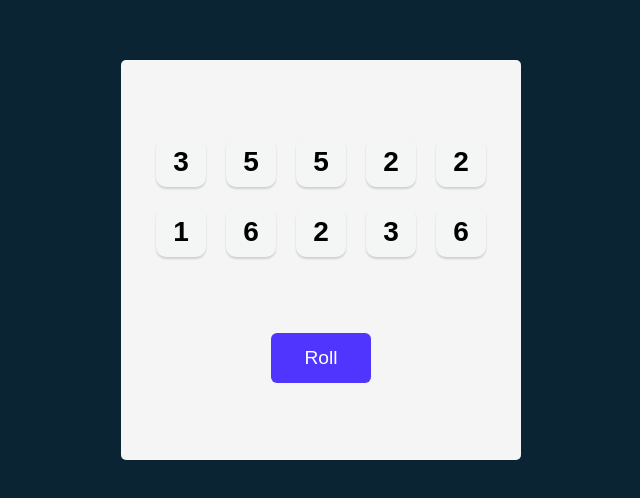
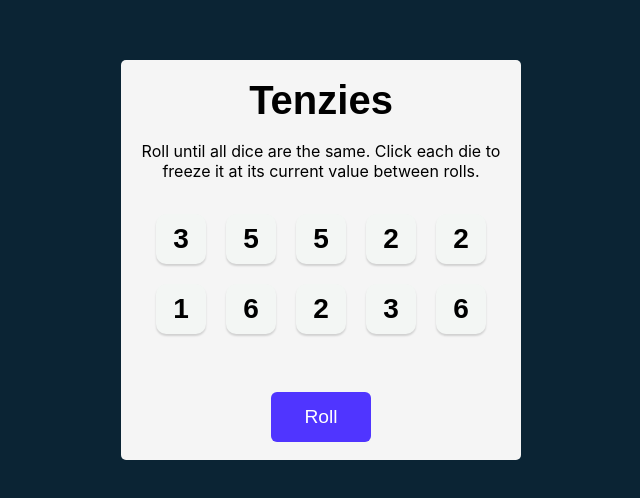
Before and after one commit to SouthBennett/tenzies-capstone, a React (Vite) app: page / in a window 1280 px wide. Shown: the part 140-638 px from the top of the page, without its empty margins (319-959 px from the left). Built offline with nearby package versions, Linux system fonts and the light colour scheme.

Commit message:
Tenzies: Hold dice - part 3

```diff
--- a/src/App.jsx
+++ b/src/App.jsx
@@ -50,11 +50,23 @@
   })
 
   function rollDice() {
-    setDice(generateAllNewDice())
+    setDice(oldDice => oldDice.map(die => {
+      if (die.isHeld === true) {
+        return {
+          ...die
+        }
+      }
+      return {
+        ...die,
+        value: Math.ceil(Math.random() * 6)
+      }
+    }))
   }
 
   return (
     <main>
+      <h1 className="title">Tenzies</h1>
+      <p className="instructions">Roll until all dice are the same. Click each die to freeze it at its current value between rolls.</p>
       <div className="dice-container">
         {diceElements}
       </div>
--- a/src/index.css
+++ b/src/index.css
@@ -31,10 +31,23 @@
   align-items: center;
 }
 
+.title {
+  font-size: 40px;
+  margin: 0;
+}
+
+.instructions {
+  font-family: 'Inter', sans-serif;
+  font-weight: 400;
+  margin-top: 0;
+  text-align: center;
+}
+
 .dice-container {
   display: grid;
   grid-template: auto auto / repeat(5, 1fr);
   gap: 20px;
+  margin-bottom: 40px;
 }
 
 button {
@@ -61,5 +74,4 @@
   background-color: #5035FF;
   color: white;
   font-size: 1.2rem;
-
 }
```
